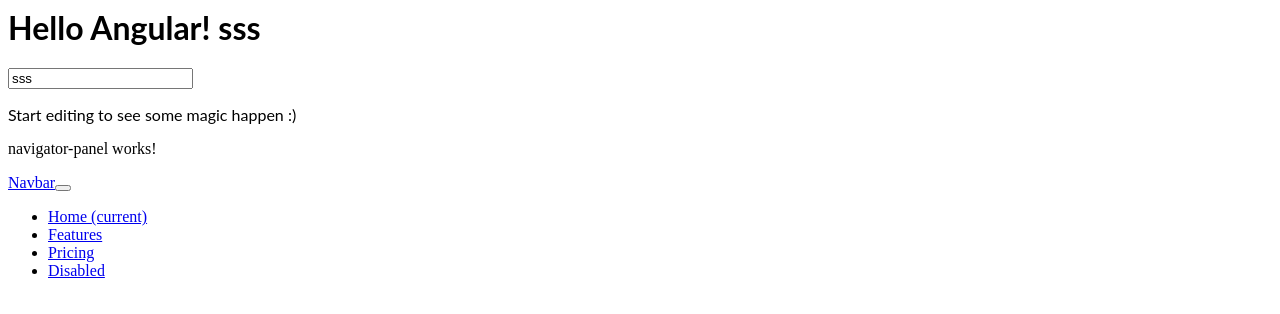
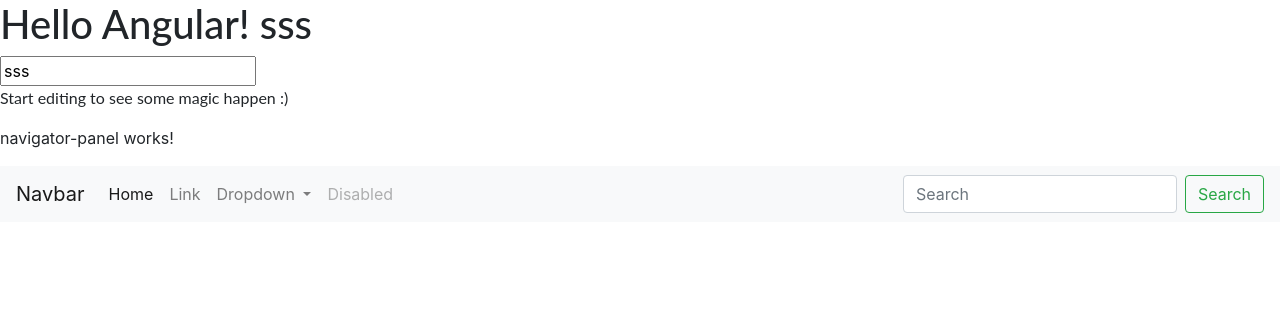
Before and after one commit to Pamellino/angular-tests, an Angular app: page / in a window 1280 px wide. Shown: the top 314 px of the page. Built offline with nearby package versions, Linux system fonts and the light colour scheme.

Commit message:
tests navbar

```diff
--- a/package.json
+++ b/package.json
@@ -10,7 +10,10 @@
     "@angular/platform-browser": "^8.0.0",
     "@angular/platform-browser-dynamic": "^8.0.0",
     "@angular/router": "^8.0.0",
+    "bootstrap": "^4.3.1",
     "core-js": "2",
+    "jquery": "1.9.1 - 3",
+    "popper.js": "^1.14.7",
     "rxjs": "^6.5.2",
     "zone.js": "^0.9.1"
   },
--- a/src/app/navigator-panel/navigator-panel.component.html
+++ b/src/app/navigator-panel/navigator-panel.component.html
@@ -1,26 +1,38 @@
 <p>
 navigator-panel works!
 </p>
-
 <nav class="navbar navbar-expand-lg navbar-light bg-light">
   <a class="navbar-brand" href="#">Navbar</a>
-  <button class="navbar-toggler" type="button" data-toggle="collapse" data-target="#navbarNav" aria-controls="navbarNav" aria-expanded="false" aria-label="Toggle navigation">
+  <button class="navbar-toggler" type="button" data-toggle="collapse" data-target="#navbarSupportedContent" aria-controls="navbarSupportedContent" aria-expanded="false" aria-label="Toggle navigation">
     <span class="navbar-toggler-icon"></span>
   </button>
-  <div class="collapse navbar-collapse" id="navbarNav">
-    <ul class="navbar-nav">
+
+  <div class="collapse navbar-collapse" id="navbarSupportedContent">
+    <ul class="navbar-nav mr-auto">
       <li class="nav-item active">
         <a class="nav-link" href="#">Home <span class="sr-only">(current)</span></a>
       </li>
       <li class="nav-item">
-        <a class="nav-link" href="#">Features</a>
+        <a class="nav-link" href="#">Link</a>
       </li>
-      <li class="nav-item">
-        <a class="nav-link" href="#">Pricing</a>
+      <li class="nav-item dropdown">
+        <a class="nav-link dropdown-toggle" href="#" id="navbarDropdown" role="button" data-toggle="dropdown" aria-haspopup="true" aria-expanded="false">
+          Dropdown
+        </a>
+        <div class="dropdown-menu" aria-labelledby="navbarDropdown">
+          <a class="dropdown-item" href="#">Action</a>
+          <a class="dropdown-item" href="#">Another action</a>
+          <div class="dropdown-divider"></div>
+          <a class="dropdown-item" href="#">Something else here</a>
+        </div>
       </li>
       <li class="nav-item">
         <a class="nav-link disabled" href="#">Disabled</a>
       </li>
     </ul>
+    <form class="form-inline my-2 my-lg-0">
+      <input class="form-control mr-sm-2" type="search" placeholder="Search" aria-label="Search">
+      <button class="btn btn-outline-success my-2 my-sm-0" type="submit">Search</button>
+    </form>
   </div>
 </nav>
--- a/src/styles.css
+++ b/src/styles.css
@@ -1 +1,2 @@
 /* Add application styles & imports to this file! */
+@import url('https://unpkg.com/bootstrap/dist/css/bootstrap.min.css');
```
